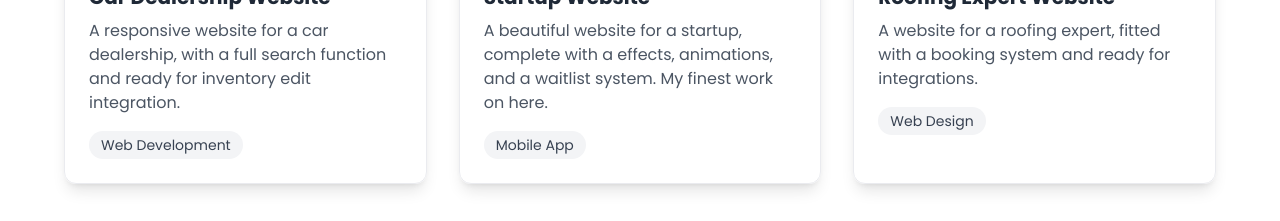
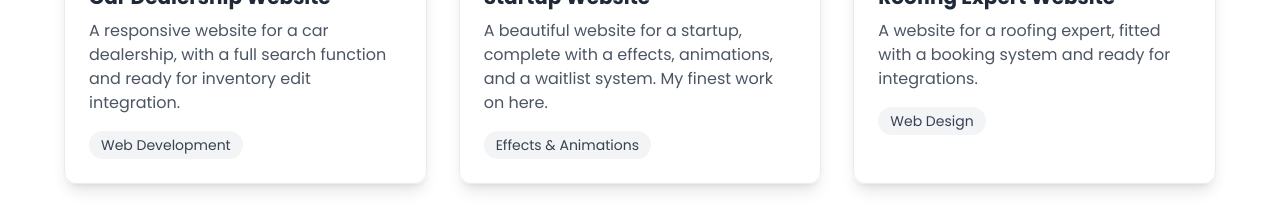
Before and after one commit to khazanahdigital/khazanahdigital, a plain HTML site: page index.html in a window 1280 px wide. Shown: the part 2120-2341 px from the top of the page. Drawn offline with nearby package versions, Linux system fonts and the light colour scheme.

Commit message:
Update index.html

```diff
--- a/index.html
+++ b/index.html
@@ -340,7 +340,7 @@
                         <p class="text-khazanah-600 mb-4">
                             A beautiful website for a startup, complete with a effects, animations, and a waitlist system. My finest work on here.
                         </p>
-                        <span class="inline-block px-3 py-1 bg-khazanah-100 text-khazanah-700 rounded-full text-sm">Mobile App</span>
+                        <span class="inline-block px-3 py-1 bg-khazanah-100 text-khazanah-700 rounded-full text-sm">Effects & Animations</span>
                     </div>
                 </div>
 
```
